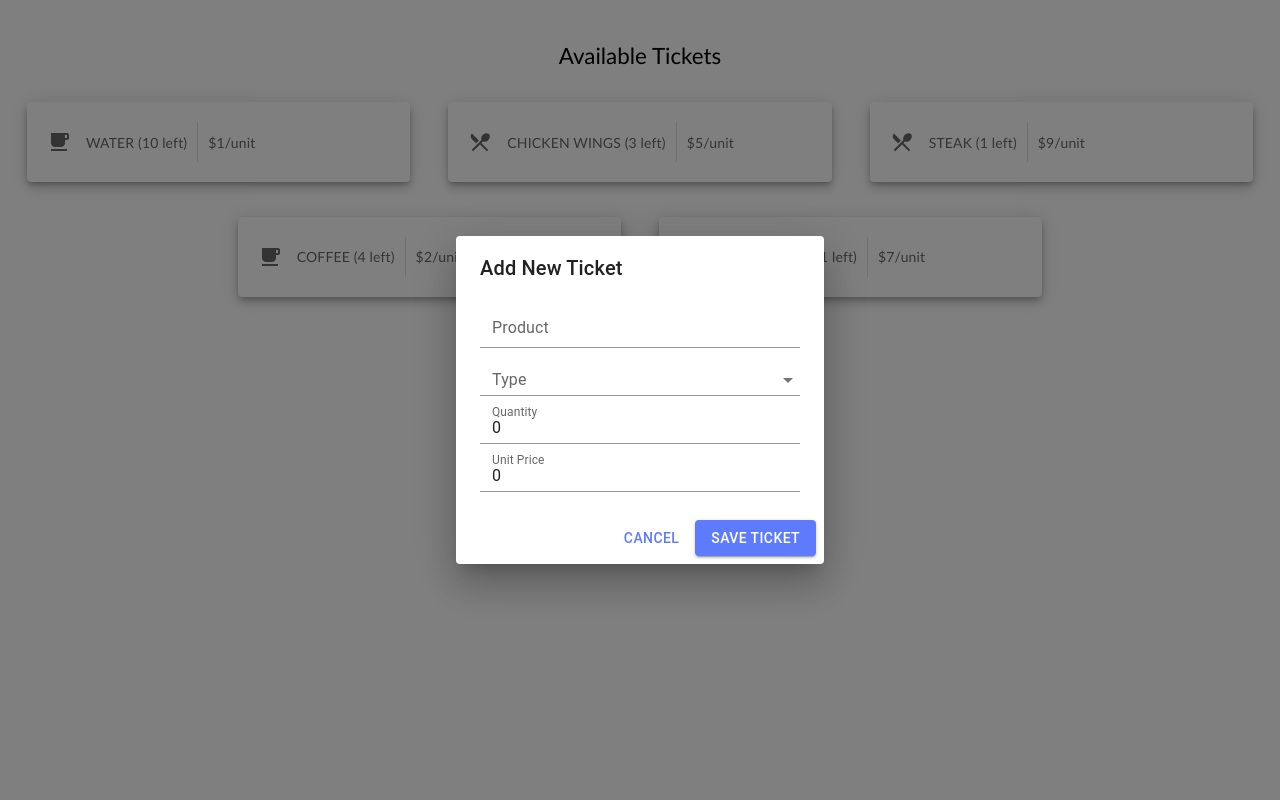
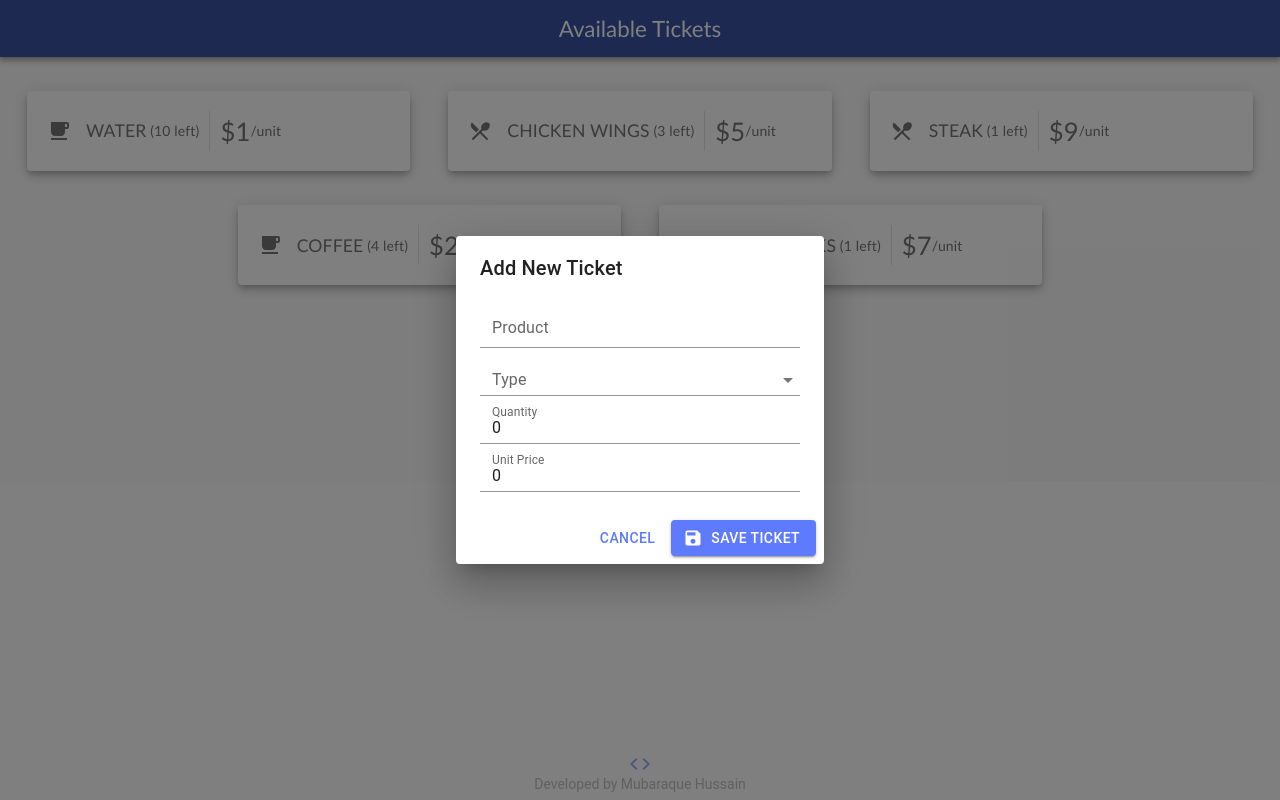
Before and after one commit to imluckyhussain/cynax-labs, a Next.js app: page / in a window 1280 px wide. Both pictures are taken after a click on the button "ADD TICKET". Built offline with nearby package versions, Linux system fonts and the light colour scheme.

Commit message:
Changes: - Added more Animations - Improved Styling - Added Signature

```diff
--- a/components/molecules/new-ticket-dialog/index.js
+++ b/components/molecules/new-ticket-dialog/index.js
@@ -14,6 +14,8 @@ import {
   InputLabel,
   Slide,
 } from '@mui/material';
+import LoadingButton from '@mui/lab/LoadingButton';
+import SaveIcon from '@mui/icons-material/Save';
 import styles from './new-ticket-dialog.module.scss';
 
 const Transition = React.forwardRef(function Transition(props, ref) {
@@ -26,6 +28,7 @@ export default function NewTicketDialog({ fullScreen, open, onClose, onSubmit })
   const [quantity, setQuantity] = useState(0);
   const [unitPrice, setUnitPrice] = useState(0);
   const [errorText, setErrorText] = useState('');
+  const [savingFlag, setSavingFlag] = useState(false);
 
   const resetDialog = () => {
     onClose();
@@ -34,10 +37,11 @@ export default function NewTicketDialog({ fullScreen, open, onClose, onSubmit })
     setQuantity(0);
     setUnitPrice(0);
     setErrorText('');
+    setSavingFlag(false);
   };
 
   const handleSubmit = () => {
-    if (type && product && quantity && unitPrice) {
+    if (type && product && quantity > 0 && unitPrice > 0) {
       onSubmit({
         type,
         product,
@@ -46,8 +50,16 @@ export default function NewTicketDialog({ fullScreen, open, onClose, onSubmit })
       });
       resetDialog();
     } else {
-      setErrorText('Please fill all the fields!');
+      setErrorText('Please fill all the fields with valid inputs!');
     }
+  };
+
+  const saveTicket = async () => {
+    await setSavingFlag(true);
+    setTimeout(async () => {
+      await setSavingFlag(false);
+      handleSubmit();
+    }, 1000);
   };
 
   return (
@@ -84,13 +96,23 @@ export default function NewTicketDialog({ fullScreen, open, onClose, onSubmit })
         <FormGroup className={styles.formGroup}>
           <FormControl variant="filled">
             <InputLabel htmlFor="quantity">Quantity</InputLabel>
-            <Input type="number" id="quantity" defaultValue={quantity} onChange={e => setQuantity(e.target.value)} />
+            <Input
+              type="number"
+              id="quantity"
+              defaultValue={quantity}
+              onChange={e => setQuantity(e.target.value)}
+            />
           </FormControl>
         </FormGroup>
         <FormGroup className={styles.formGroup}>
           <FormControl variant="filled">
             <InputLabel htmlFor="unitPrice">Unit Price</InputLabel>
-            <Input type="number" id="unitPrice" defaultValue={unitPrice} onChange={e => setUnitPrice(e.target.value)} />
+            <Input
+              type="number"
+              id="unitPrice"
+              defaultValue={unitPrice}
+              onChange={e => setUnitPrice(e.target.value)}
+            />
           </FormControl>
         </FormGroup>
       </DialogContent>
@@ -101,13 +123,16 @@ export default function NewTicketDialog({ fullScreen, open, onClose, onSubmit })
       )}
       <DialogActions>
         <Button onClick={resetDialog}>Cancel</Button>
-        <Button
+        <LoadingButton
+          loading={savingFlag}
+          loadingPosition="start"
+          startIcon={<SaveIcon />}
+          variant="contained"
           color="primary"
-          variant="contained"
-          onClick={handleSubmit}
+          onClick={saveTicket}
         >
           Save Ticket
-        </Button>
+        </LoadingButton>
       </DialogActions>
     </Dialog>
   )
--- a/components/molecules/ticket-item/index.js
+++ b/components/molecules/ticket-item/index.js
@@ -31,9 +31,10 @@ export default function TicketItem({ ticket, deleteHandler }) {
           ticket.type === 'food' ? <RestaurantMenuIcon /> :
           (ticket.type === 'drinks' ? <LocalCafeIcon /> : undefined)
         }
-        {`${ticket.product.toUpperCase()} (${ticket.quantity} left)`}
+        <span className={styles.item}>{ticket.product.toUpperCase()}</span>
+        &nbsp;{`(${ticket.quantity} left)`}
         <Divider orientation='vertical' className={styles.divider} />
-        {`$${ticket.unitPrice}/unit`}
+        <span className={styles.amount}>${ticket.unitPrice}</span>/unit
       </div>
       <IconButton size="medium" onClick={deleteProcess} className={styles.closeBtn}>
         <Tooltip title="Delete Ticket"><Close /></Tooltip>
--- a/components/molecules/ticket-item/ticket-item.module.scss
+++ b/components/molecules/ticket-item/ticket-item.module.scss
@@ -5,13 +5,15 @@
   width: calc(100% - 40px - 1em);
   line-height: 40px;
   transform: scale(1);
+  opacity: 0.9;
   display: flex;
   align-items: center;
   justify-content: space-between;
-  transition: ease-in-out 0.25s;
+  transition: ease-in-out 0.25s !important;
 
   &:hover {
     transform: scale(1.05);
+    opacity: 1;
   }
 
   &.deleting {
@@ -43,3 +45,11 @@
 hr.divider {
   margin: 0 10px;
 }
+
+span.item {
+  font-size: 1.1rem;
+}
+
+span.amount {
+  font-size: 1.6rem;
+}
--- a/package.json
+++ b/package.json
@@ -10,6 +10,7 @@
     "@emotion/react": "^11.9.0",
     "@emotion/styled": "^11.8.1",
     "@mui/icons-material": "^5.6.2",
+    "@mui/lab": "^5.0.0-alpha.81",
     "@mui/material": "^5.6.4",
     "classnames": "^2.3.1",
     "next": "latest",
--- a/pages/_app.js
+++ b/pages/_app.js
@@ -1,5 +1,7 @@
 import './common.scss';
-import { useMediaQuery } from '@mui/material/';
+import Head from 'next/head'
+import { useMediaQuery, BottomNavigation, BottomNavigationAction } from '@mui/material/';
+import CodeIcon from '@mui/icons-material/Code';
 import {
   useTheme,
   createTheme,
@@ -28,7 +30,22 @@ export default function MyApp({ Component, pageProps }) {
 
   return (
     <ThemeProvider theme={lightTheme}>
+      <Head>
+        <title>Cynax Ticket App | Mubaraque Hussain</title>
+        <link rel="icon" href="/MH-Logo.ico" />
+      </Head>
+
       <Component { ...{ ...pageProps, fullScreen } } />
+
+      <BottomNavigation showLabels value={'author'} className="footerNav">
+        <BottomNavigationAction
+          label="Developed by Mubaraque Hussain"
+          icon={<CodeIcon />}
+          value={'author'}
+          className="author"
+          onClick={() => window.open('https://imhussa.in', '_blank')}
+        />
+      </BottomNavigation>
     </ThemeProvider>
   )
 }
--- a/pages/common.scss
+++ b/pages/common.scss
@@ -5,4 +5,27 @@
 html, body {
   margin: 0;
   padding: 0;
+  position: relative;
 }
+
+.footerNav{
+  position: fixed;
+  bottom: 0;
+  left: 0;
+  right: 0;
+  opacity: 0.6;
+  transition: ease-in-out 0.25s;
+  background-color: transparent;
+
+  &:hover {
+    opacity: 1;
+  }
+
+  .author {
+    max-width: 300px;
+
+    span {
+      color: #999;
+    }
+  }
+}
--- a/pages/home.module.scss
+++ b/pages/home.module.scss
@@ -1,10 +1,21 @@
 .container {
-  padding: 20px;
+  padding: 80px 20px 40px;
+  background-color: #fafafa;
 }
 
 .heading {
+  position: fixed;
   text-align: center;
   font-size: 1.4rem;
+  top: 0;
+  left: 0;
+  right: 0;
+  z-index: 999;
+  margin: 0;
+  padding: 15px;
+  color: #fff;
+  background-color: #3A53A2;
+  box-shadow: 0px 2px 6px 1px #999;
 }
 
 .tickets {
@@ -14,11 +25,11 @@
 .deleteInfo {
   color: #999;
   text-align: center;
-  margin-top: 30px;
+  margin: 30px auto;
 }
 
 button.addTickets {
-  display: table;
+  display: flex;
   margin: 40px auto 20px;
   transition: ease-in-out 0.25s;
 
--- a/pages/index.js
+++ b/pages/index.js
@@ -1,6 +1,6 @@
 import { useState, useEffect } from 'react';
-import Head from 'next/head'
 import { Grid, Button } from '@mui/material';
+import AddIcon from '@mui/icons-material/Add';
 import TicketItem from '../components/molecules/ticket-item';
 import NewTicketDialog from '../components/molecules/new-ticket-dialog';
 import data from '../data.json';
@@ -25,11 +25,6 @@ export default function Home({ fullScreen }) {
 
   return (
     <div className={styles.container}>
-      <Head>
-        <title>Cynax Ticket App</title>
-        <link rel="icon" href="/MH-Logo.ico" />
-      </Head>
-
       <h3 className={styles.heading}>Available Tickets</h3>
       <Grid className={styles.tickets} container spacing={3}>
         {tickets.map((ticket, index) => (
@@ -44,6 +39,7 @@ export default function Home({ fullScreen }) {
         className={styles.addTickets}
         onClick={() => setNewTicketDialog(true)}
       >
+        <AddIcon />
         Add Ticket
       </Button>
       <div className={styles.deleteInfo}>(*Hover the tickets to delete)</div>
```
Also changed, not shown: 1 other file (tests, documents, lock files or other folders).
